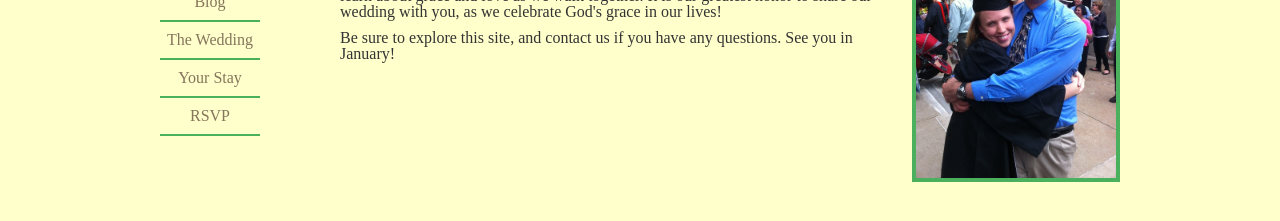
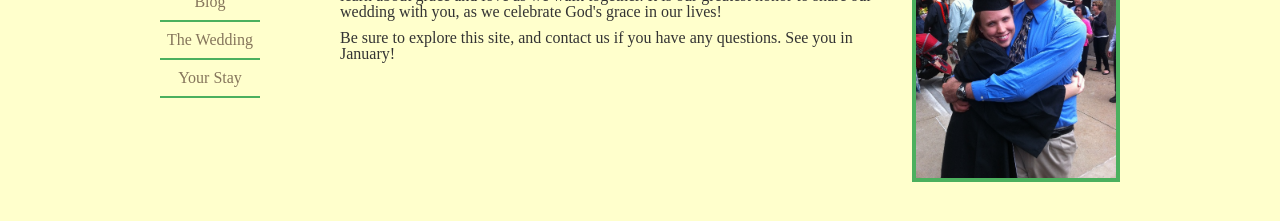
Before and after one commit to natalieh/wedding, a Jekyll site: the page built from index.html, in a window 1280 px wide. Shown: the part 283-504 px from the top of the page. Built offline with Jekyll 4.4.1, drawn with Linux system fonts in a browser that asks for light colours.

Commit message:
Removing RSVP link

```diff
--- a/_includes/header.html
+++ b/_includes/header.html
@@ -11,6 +11,5 @@
             <li><a href="{{site.url}}/blog">Blog</a></li>
             <li><a href="{{site.url}}/thewedding">The Wedding</a></li>
             <li><a href="{{site.url}}/travel">Your Stay</a></li>
-            <li><a href="{{site.url}}/rsvp">RSVP</a></li>
         </ul>
     </nav>
```
